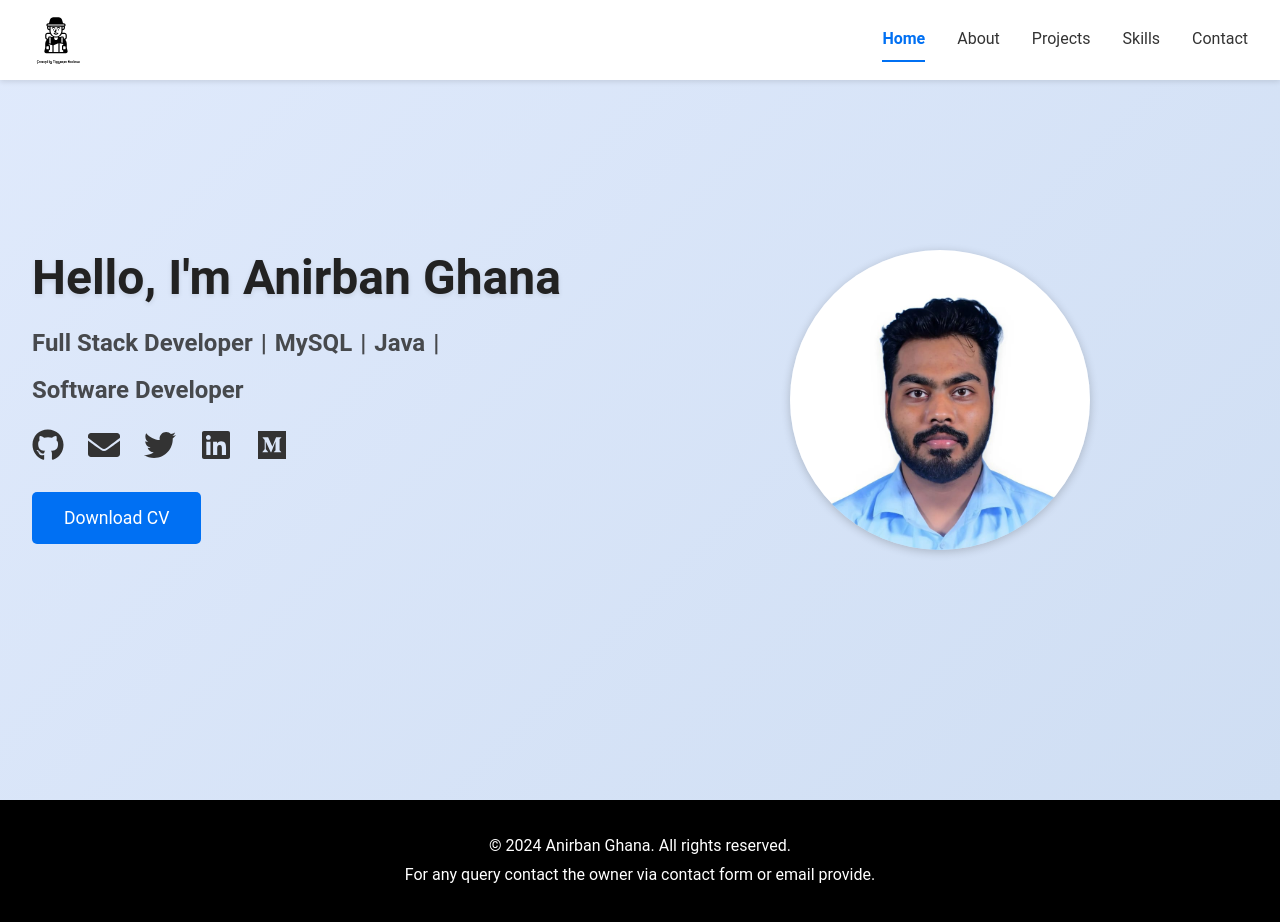
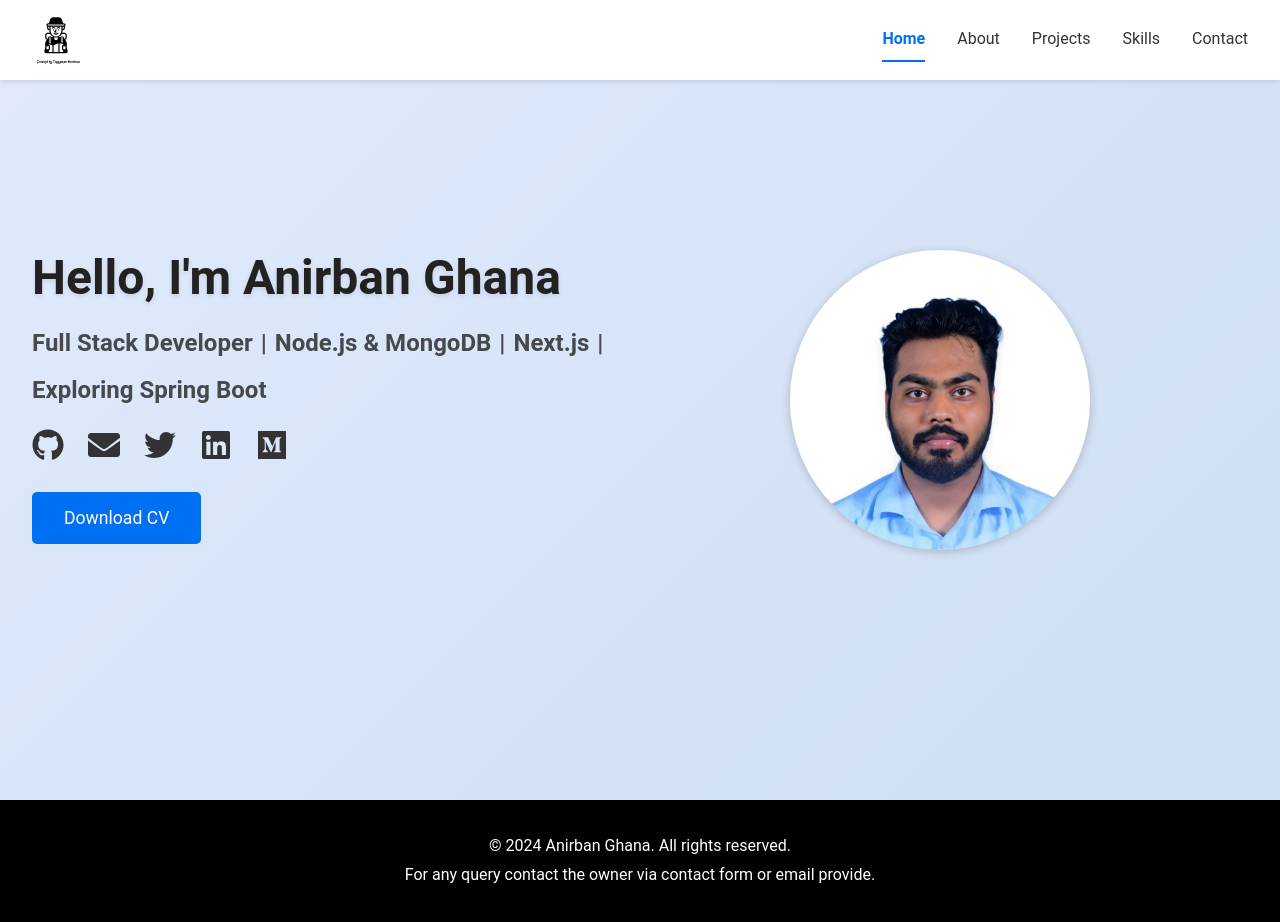
Before and after one commit to anirbanghana/my-portfolio, a Next.js app: page /home in a window 1280 px wide. Built offline with nearby package versions, Linux system fonts and the light colour scheme.

Commit message:
feat: real cv added

```diff
--- a/src/app/home/page.jsx
+++ b/src/app/home/page.jsx
@@ -81,6 +81,7 @@ const CTAButton = styled.a`
 
   &:hover {
     background: #005bb5;
+    color:white;
     transform: translateY(-2px);
   }
 `;
@@ -123,9 +124,9 @@ export default function HomePage() {
         <Title>Hello, I'm Anirban Ghana</Title>
         <Subtitle>
           <span>Full Stack Developer</span> |
-          <span>MySQL</span> |
-          <span>Java</span> |
-          <span>Software Developer</span>
+          <span>Node.js & MongoDB</span> |
+          <span>Next.js</span> |
+          <span>Exploring Spring Boot</span>
         </Subtitle>
 
         {/* Social Icons Container */}
@@ -147,7 +148,7 @@ export default function HomePage() {
           </SocialIcon>
         </SocialIconsContainer>
 
-        <CTAButton href="/path/to/your/cv.pdf" download>
+        <CTAButton href="/pdf/cv.pdf" download>
           Download CV
         </CTAButton>
       </TextContainer>
```
Also changed, not shown: 1 other file (tests, documents, lock files or other folders).
